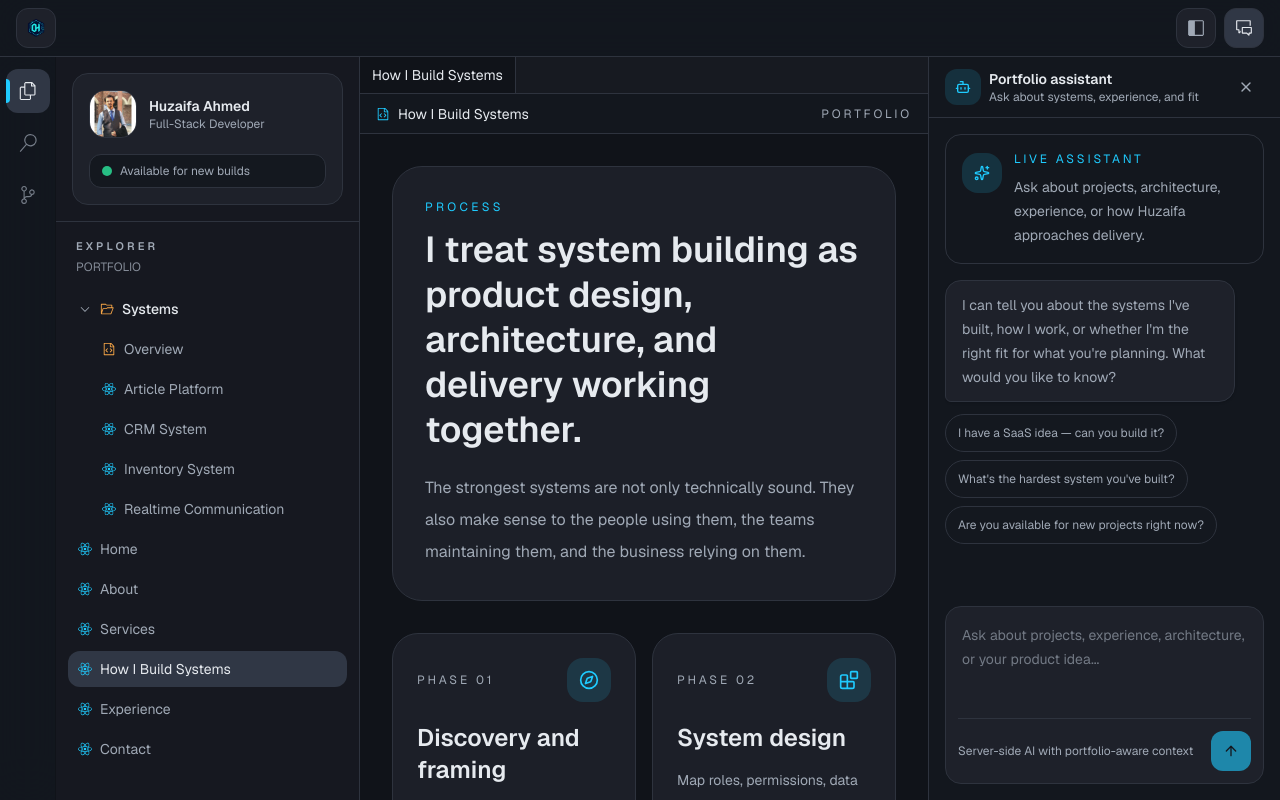
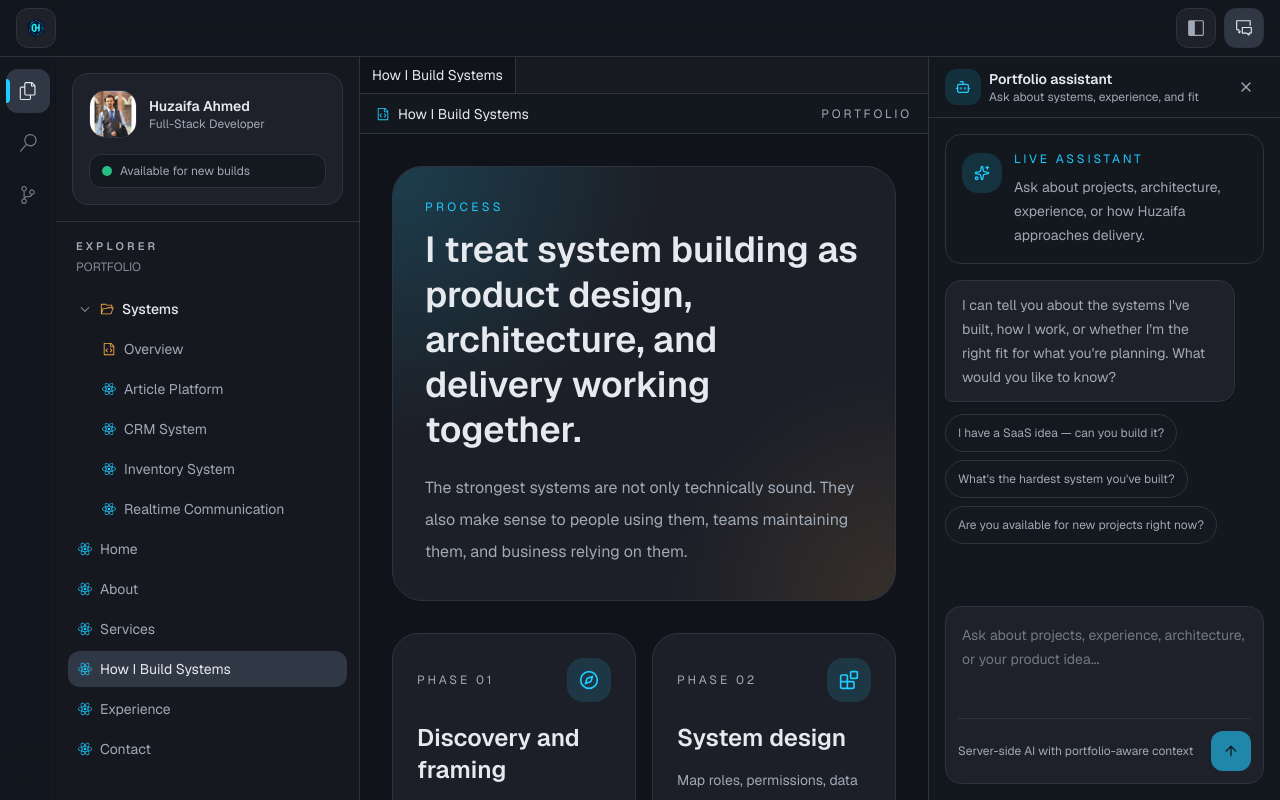
Before and after one commit to 0xHuzaifa/Portfolio, a Next.js app: page /how-i-build-systems in a window 1280 px wide. Built offline with nearby package versions, Linux system fonts and the light colour scheme.

Commit message:
modify card display

```diff
--- a/src/components/pages/ContactPageContent.tsx
+++ b/src/components/pages/ContactPageContent.tsx
@@ -97,7 +97,9 @@ export function ContactPageContent() {
 
   return (
     <div className="space-y-8">
-      <section className="rounded-[30px] border border-[hsl(var(--vscode-border))] bg-[hsl(var(--vscode-sidebar-elevated))]/92 p-6 md:p-8">
+      <section className="relative overflow-hidden rounded-[30px] border border-[hsl(var(--vscode-border))] bg-[hsl(var(--vscode-sidebar-elevated))]/92 p-6 md:p-8">
+        <div className="absolute inset-0 bg-[radial-gradient(circle_at_top_left,hsla(194,100%,56%,0.18),transparent_40%),radial-gradient(circle_at_bottom_right,hsla(32,94%,63%,0.12),transparent_34%)]" />
+        <div className="relative">
           <p className="text-xs uppercase tracking-[0.28em] text-[hsl(var(--vscode-accent))]">
             Contact
           </p>
@@ -113,6 +115,7 @@ export function ContactPageContent() {
             Typical response within 24 hours. Available for SaaS platforms,
             internal tools, CRMs, and custom business systems.
           </p>
+        </div>
       </section>
 
       <div className="grid gap-6 xl:grid-cols-[1.15fr_0.85fr]">
--- a/src/components/pages/ExperiencePageContent.tsx
+++ b/src/components/pages/ExperiencePageContent.tsx
@@ -14,7 +14,9 @@ export function ExperiencePageContent() {
   return (
     <div className="space-y-8">
       {/* Hero */}
-      <section className="rounded-[30px] border border-[hsl(var(--vscode-border))] bg-[hsl(var(--vscode-sidebar-elevated))]/92 p-6 md:p-8">
+      <section className="relative overflow-hidden rounded-[30px] border border-[hsl(var(--vscode-border))] bg-[hsl(var(--vscode-sidebar-elevated))]/92 p-6 md:p-8">
+        <div className="absolute inset-0 bg-[radial-gradient(circle_at_top_left,hsla(194,100%,56%,0.18),transparent_40%),radial-gradient(circle_at_bottom_right,hsla(32,94%,63%,0.12),transparent_34%)]" />
+        <div className="relative">
           <p className="text-xs uppercase tracking-[0.28em] text-[hsl(var(--vscode-accent))]">
             Experience
           </p>
@@ -43,6 +45,7 @@ export function ExperiencePageContent() {
                 </p>
               </div>
             ))}
+          </div>
         </div>
       </section>
 
--- a/src/components/pages/HowIBuildSystemsPageContent.tsx
+++ b/src/components/pages/HowIBuildSystemsPageContent.tsx
@@ -10,19 +10,22 @@ const phaseIcons = [Compass, Blocks, Workflow, Rocket] as const;
 export function HowIBuildSystemsPageContent() {
   return (
     <div className="space-y-8">
-      <section className="rounded-[30px] border border-[hsl(var(--vscode-border))] bg-[hsl(var(--vscode-sidebar-elevated))]/92 p-6 md:p-8">
+      <section className="relative overflow-hidden rounded-[30px] border border-[hsl(var(--vscode-border))] bg-[hsl(var(--vscode-sidebar-elevated))]/92 p-6 md:p-8">
+        <div className="absolute inset-0 bg-[radial-gradient(circle_at_top_left,hsla(194,100%,56%,0.18),transparent_40%),radial-gradient(circle_at_bottom_right,hsla(32,94%,63%,0.12),transparent_34%)]" />
+        <div className="relative">
           <p className="text-xs uppercase tracking-[0.28em] text-[hsl(var(--vscode-accent))]">
             Process
           </p>
           <h1 className="mt-3 max-w-3xl text-4xl font-semibold leading-tight text-[hsl(var(--vscode-text))]">
-          I treat system building as product design, architecture, and delivery
-          working together.
+            I treat system building as product design, architecture, and
+            delivery working together.
           </h1>
           <p className="mt-5 max-w-2xl text-base leading-8 text-[hsl(var(--vscode-text-muted))]">
             The strongest systems are not only technically sound. They also make
-          sense to the people using them, the teams maintaining them, and the
-          business relying on them.
+            sense to people using them, teams maintaining them, and business
+            relying on them.
           </p>
+        </div>
       </section>
 
       <section className="grid gap-4 lg:grid-cols-2">
```
Lines whose indentation alone changed are shown as unchanged.
